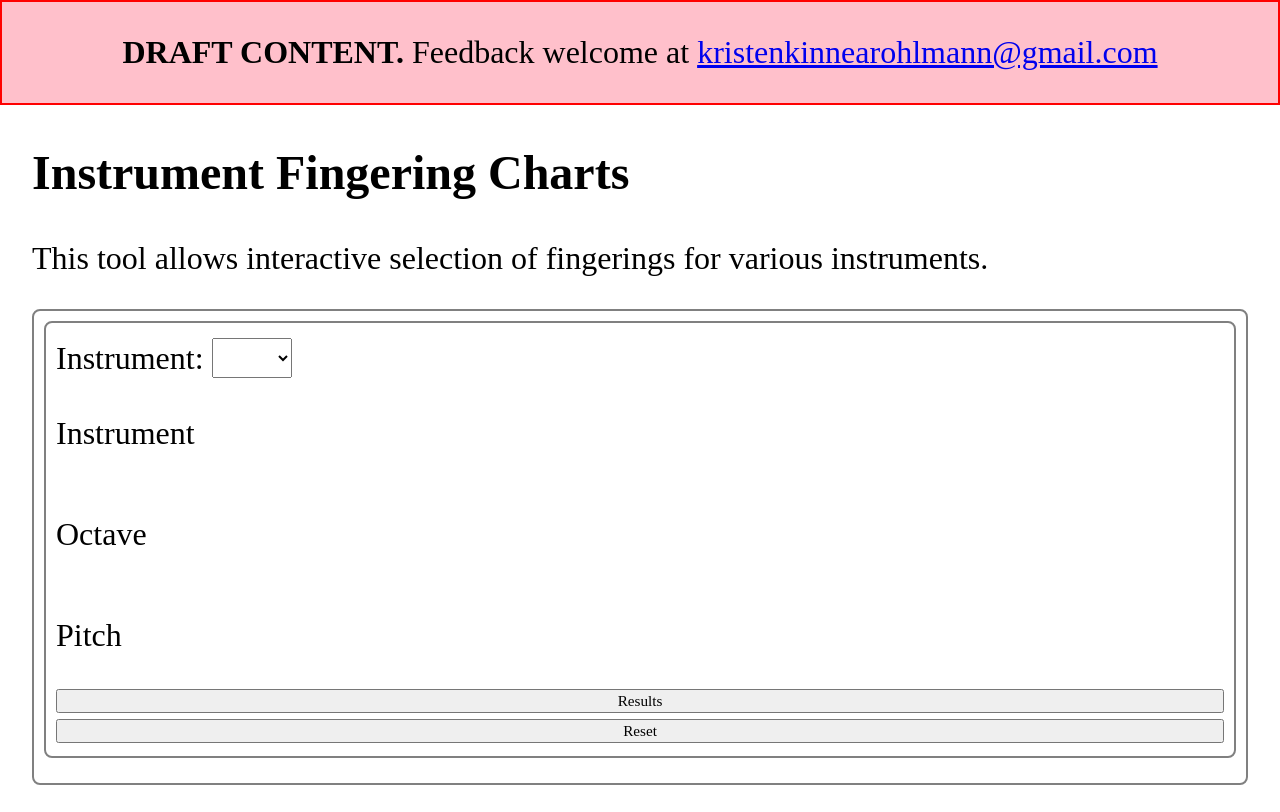
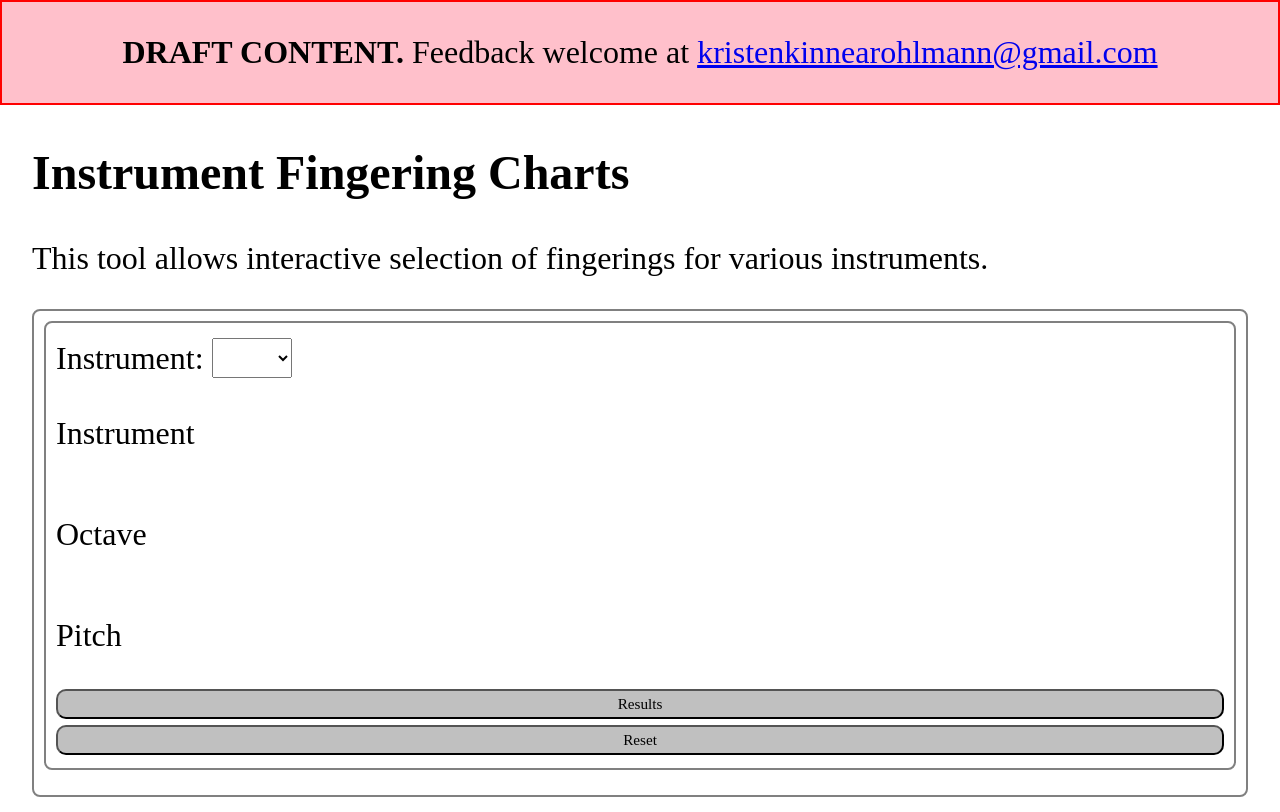
Before and after one commit to kristenkinnearohlmann/instrument-fingering-charts, a SvelteKit app: page / in a window 1280 px wide. Built offline with nearby package versions, Linux system fonts and the light colour scheme.

Commit message:
Add css for button hover

```diff
--- a/src/components/SelectionForm.svelte
+++ b/src/components/SelectionForm.svelte
@@ -60,9 +60,17 @@
 		}
 
 		button {
+			background-color: silver;
+			border-radius: 10px;
 			font-family: inherit;
 			font-size: 0.95rem;
 			margin: 3px 0;
+			padding: 0.25rem;
+
+			&:hover {
+				background-color: aliceblue;
+				color: silver;
+			}
 		}
 	}
 </style>
```
